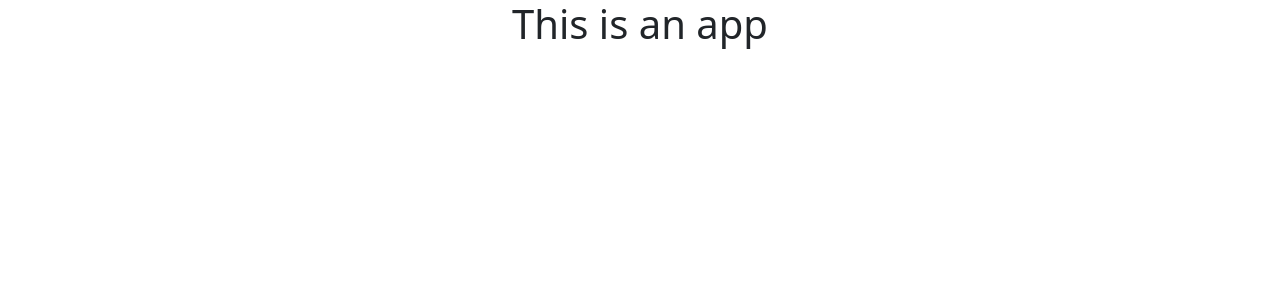
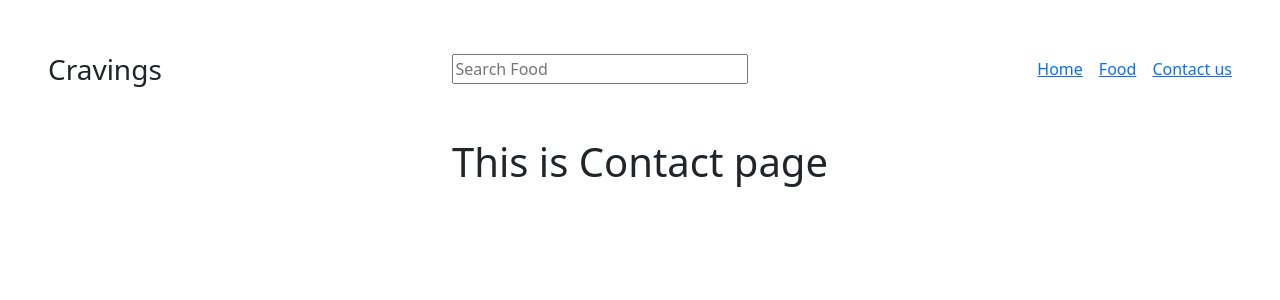
Before and after one commit to bayezidmir/react-food-with-search-and-router, a React (Create React App) app: page /contact-us in a window 1280 px wide. Shown: the top 300 px of the page. Built offline with nearby package versions, Linux system fonts and the light colour scheme.

Commit message:
set the routing

```diff
--- a/src/App.js
+++ b/src/App.js
@@ -1,10 +1,22 @@
-import logo from "./logo.svg";
+import { Route, Routes } from "react-router-dom";
 import "./App.css";
+import Home from "./components/Home/Home";
+import Header from "./components/Header/Header";
+import Contact from "./components/Contact/Contact";
+import Food from "./components/Food/Food";
+import NotFound from "./components/NotFound/NotFound";
 
 function App() {
   return (
-    <div className="App ">
-      <h1>This is an app</h1>
+    <div className="App p-5">
+      <Header />
+      <Routes>
+        <Route path="/" element={<Home />} />
+        <Route path="/home" element={<Home />} />
+        <Route path="/food" element={<Food />} />
+        <Route path="/contact-us" element={<Contact />} />
+        <Route path="*" element={<NotFound />} />
+      </Routes>
     </div>
   );
 }
--- /dev/null
+++ b/src/components/Contact/Contact.js
@@ -0,0 +1,11 @@
+import React from "react";
+
+const Contact = () => {
+  return (
+    <div className="p-5">
+      <h1>This is Contact page</h1>
+    </div>
+  );
+};
+
+export default Contact;
--- /dev/null
+++ b/src/components/Food/Food.js
@@ -0,0 +1,11 @@
+import React from "react";
+
+const Food = () => {
+  return (
+    <div className="p-5">
+      <h1>This is food page</h1>
+    </div>
+  );
+};
+
+export default Food;
--- /dev/null
+++ b/src/components/Header/Header.js
@@ -0,0 +1,21 @@
+import React from "react";
+import { InputGroup } from "react-bootstrap";
+import { Link } from "react-router-dom";
+
+const Header = () => {
+  return (
+    <div className="d-flex justify-content-between align-items-center">
+      <Link className="fs-3 text-decoration-none text-dark" to="/">
+        Cravings
+      </Link>
+      <input type="text" placeholder="Search Food" className="w-25" />
+      <div className="menu d-flex gap-3 flex-md-row flex-column">
+        <Link to="/">Home</Link>
+        <Link to="/food">Food</Link>
+        <Link to="/contact-us">Contact us</Link>
+      </div>
+    </div>
+  );
+};
+
+export default Header;
--- /dev/null
+++ b/src/components/Home/Home.js
@@ -0,0 +1,11 @@
+import React from "react";
+
+const Home = () => {
+  return (
+    <div className="p-5">
+      <h1>This is home</h1>
+    </div>
+  );
+};
+
+export default Home;
--- /dev/null
+++ b/src/components/NotFound/NotFound.js
@@ -0,0 +1,11 @@
+import React from "react";
+
+const NotFound = () => {
+  return (
+    <div className="p-5">
+      <h1>The Page you are looking for is not found</h1>
+    </div>
+  );
+};
+
+export default NotFound;
```
